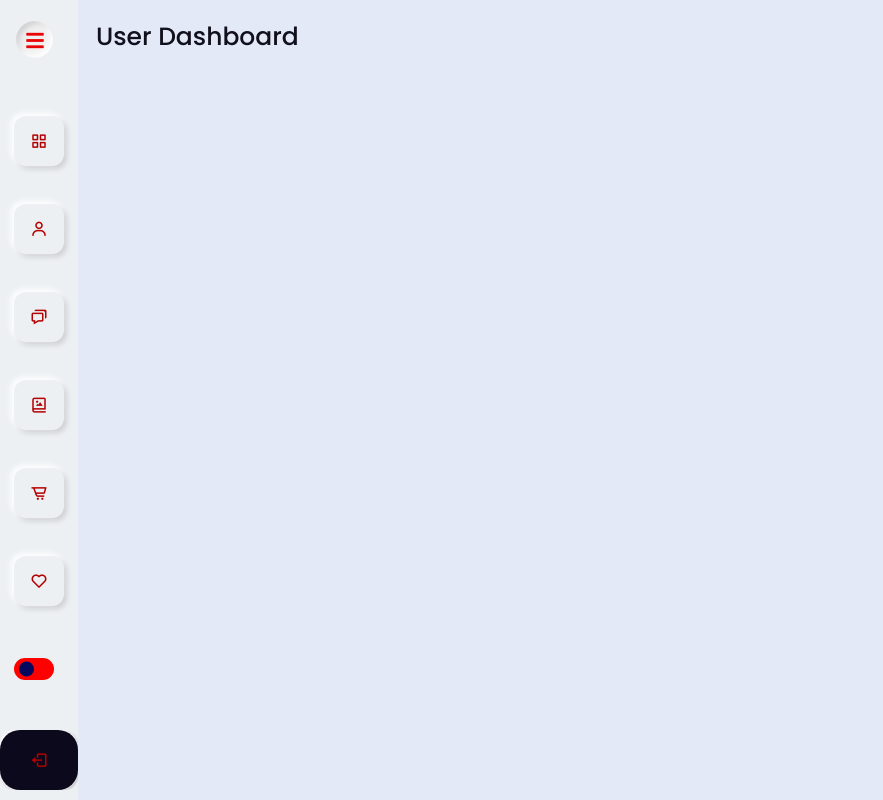
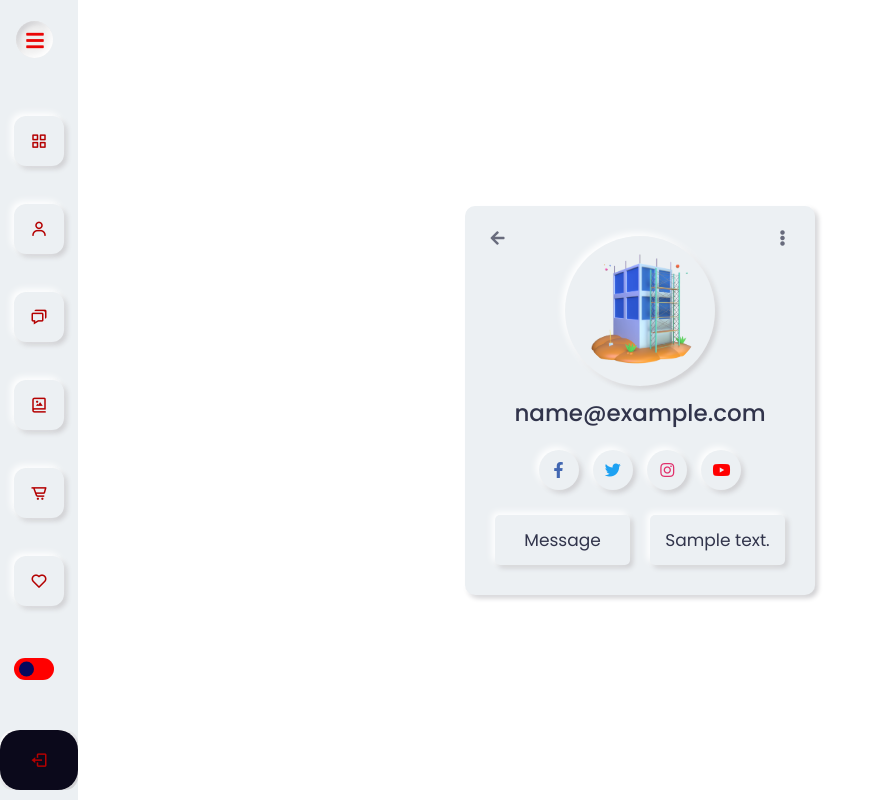
Before and after one commit to Selva1402/construction, a Flask app: page /userdash in a window 1280 px wide. Shown: the whole page, without its empty margins (0-883 px from the left). Run offline with Flask 2, Linux system fonts and the light colour scheme; the visitor is signed in with stand-in values (Sample User, id 1); tables that the repository leaves empty or names only in its code hold one stand-in row (values such as "Sample post"); some libraries are stand-ins or nearby versions.

Commit message:
New Changes

```diff
--- a/app.py
+++ b/app.py
@@ -23,7 +23,7 @@ mysql = MySQL(app)
 app.config['MAIL_SERVER']='smtp.gmail.com'
 app.config['MAIL_PORT'] = 465
 app.config['MAIL_USERNAME'] = 'customercare.in2022@gmail.com'
-app.config['MAIL_PASSWORD'] = 'abcdefghij'
+app.config['MAIL_PASSWORD'] = 'rktrsphkqdpltzge'
 app.config['MAIL_USE_TLS'] = False
 app.config['MAIL_USE_SSL'] = True
 mail = Mail(app)
@@ -39,7 +39,10 @@ def offline():
 
 @app.route('/')
 def home():
-    return render_template("home.html")
+    cursor = mysql.connection.cursor(MySQLdb.cursors.DictCursor)
+    cursor.execute('SELECT * FROM builder ORDER BY RAND()')
+    account = cursor.fetchall()
+    return render_template("home.html", name = account ,)
 
 
 @app.route('/builderinfo', methods=['GET', 'POST'])
@@ -282,7 +285,7 @@ def userdash():
         cursor.execute('SELECT * FROM users WHERE id = % s', (uid,))
         cursor.connection.commit()
         acc = cursor.fetchone()
-        return render_template('userdash.html',name = acc[1], email=acc[2])
+        return render_template('userprofile.html',name = acc[1], email=acc[2], location = acc[5])
 
 
 @app.route('/logout')
--- a/static/navd.css
+++ b/static/navd.css
@@ -300,17 +300,17 @@ body.dark .sidebar li a:hover i {
 .home-section {
     position: relative;
     background: #E4E9F7;
-    min-height: 100vh;
-    top: 0;
-    left: 78px;
-    width: calc(100% - 78px);
+    min-height: fit-content;
+    top: -300px;
+    left: 35px;
+    width: fit-content;
     transition: all 0.5s ease;
     z-index: 2;
 }
 
 .sidebar.open~.home-section {
     left: 250px;
-    width: calc(100% - 250px);
+    width: calc(100% - 5000px);
 }
 
 .home-section .text {
--- a/templates/userdash.html
+++ b/templates/userdash.html
@@ -23,7 +23,7 @@
     </div>
     <ul class="nav-list">
       <li>
-        <a href="/templates/userprofile.html">
+        <a href="/userdash">
           <i class='bx bx-grid-alt'></i>
           <span class="links_name">Dashboard</span>
         </a>
@@ -88,9 +88,9 @@
       </li>
     </ul>
   </div>
-  <section class="home-section">
+  <!-- <section class="home-section">
     <div class="text">User Dashboard</div>
-  </section>
+  </section> -->
   <script>
     const body = document.querySelector('body');
     let sidebar = document.querySelector(".sidebar");
--- a/templates/userprofile.html
+++ b/templates/userprofile.html
@@ -8,7 +8,7 @@
     <link rel="stylesheet" href="https://cdnjs.cloudflare.com/ajax/libs/font-awesome/5.15.3/css/all.min.css"/>
 </head>
 <body>
-  {%include 'builderdash.html' %}
+  {%include 'userdash.html' %}
   <div class="wrapper">
     <div class="img-area">
       <div class="inner-area">
@@ -17,7 +17,7 @@
     </div>
     <div class="icon arrow"><i class="fas fa-arrow-left"></i></div>
     <div class="icon dots"><i class="fas fa-ellipsis-v"></i></div>
-    <div class="name">user</div>
+    <div class="name">{{name}}</div>
     <div class="social-icons">
       <a href="#" class="fb"><i class="fab fa-facebook-f"></i></a>
       <a href="#" class="twitter"><i class="fab fa-twitter"></i></a>
@@ -26,7 +26,7 @@
     </div>
     <div class="buttons">
       <button>Message</button>
-      <button>Location</button>
+      <button>{{location}}</button>
     </div>
 
   </div>
```
Also changed, not shown: templates/home.html (+36 -37 lines).
